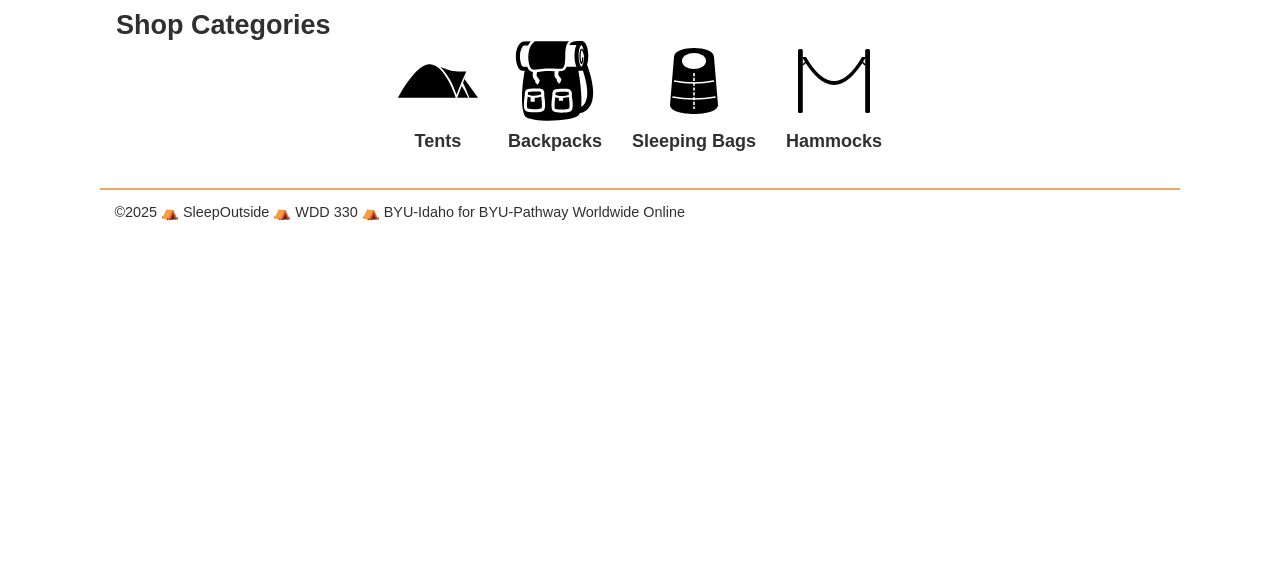
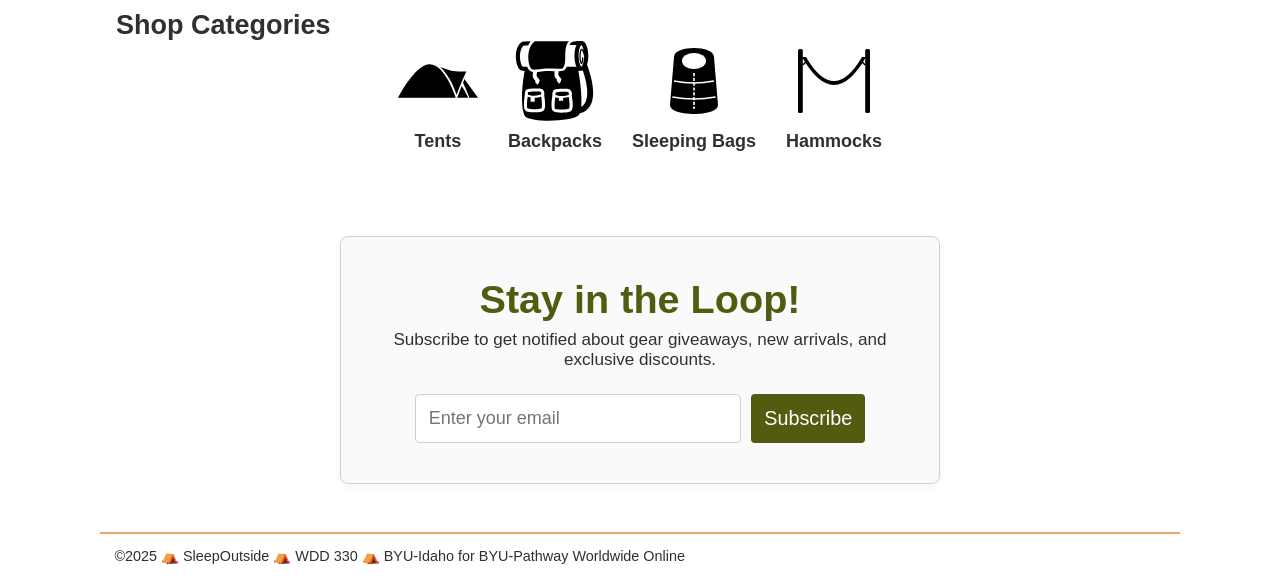
Before and after one commit to davidjared123/WDD330-Project, a website built with Vite: page src/index.html in a window 1280 px wide. Shown: the part 544-1123 px from the top of the page. Before the commit the page ends 800 px from the top, so only its background shows below. Built offline with nearby package versions, Linux system fonts and the light colour scheme.

Commit message:
Option B: Newsletter sign up box on the homepage

```diff
--- a/src/css/style.css
+++ b/src/css/style.css
@@ -506,3 +506,68 @@ footer {
   75% { transform: scale(1.1) rotate(-3deg); }
   100% { transform: scale(1) rotate(0deg); }
 }
+
+/* Newsletter signup styling */
+.newsletter-signup {
+  background-color: #fafafa;
+  border: 1px solid var(--light-grey);
+  border-radius: 8px;
+  padding: 2.5rem 1.5rem;
+  margin: 3rem auto;
+  max-width: 600px;
+  text-align: center;
+  box-shadow: 0 4px 12px rgba(0, 0, 0, 0.04);
+}
+
+.newsletter-signup h2 {
+  font-family: var(--font-headline);
+  font-size: 2.2em;
+  margin-bottom: 0.5rem;
+  color: var(--secondary-color);
+}
+
+.newsletter-signup p {
+  color: var(--dark-grey);
+  font-size: 0.95em;
+  margin-bottom: 1.5rem;
+  padding: 0;
+}
+
+#newsletter-form {
+  display: flex;
+  flex-direction: column;
+  gap: 10px;
+  max-width: 450px;
+  margin: 0 auto;
+}
+
+#newsletter-email {
+  padding: 0.8rem;
+  border: 1px solid var(--light-grey);
+  border-radius: 4px;
+  font-size: 1em;
+  width: 100%;
+}
+
+#newsletter-email:focus {
+  border-color: var(--secondary-color);
+  box-shadow: 0 0 0 3px rgba(82, 91, 15, 0.15);
+  outline: none;
+}
+
+.newsletter-signup button {
+  width: 100%;
+  padding: 0.8rem;
+  font-size: 1.1em;
+  border-radius: 4px;
+  margin: 0;
+}
+
+@media screen and (min-width: 500px) {
+  #newsletter-form {
+    flex-direction: row;
+  }
+  .newsletter-signup button {
+    width: auto;
+  }
+}
--- a/src/index.html
+++ b/src/index.html
@@ -58,6 +58,15 @@
           </li>
         </ul>
       </section>
+
+      <section class="newsletter-signup">
+        <h2>Stay in the Loop!</h2>
+        <p>Subscribe to get notified about gear giveaways, new arrivals, and exclusive discounts.</p>
+        <form id="newsletter-form">
+          <input type="email" id="newsletter-email" name="email" placeholder="Enter your email" required />
+          <button type="submit">Subscribe</button>
+        </form>
+      </section>
     </main>
     <footer id="main-footer"></footer>
   </body>
--- a/src/js/main.js
+++ b/src/js/main.js
@@ -1,7 +1,17 @@
 import Alert from './Alert.js';
-import { loadHeaderFooter } from './utils.mjs';
+import { loadHeaderFooter, alertMessage } from './utils.mjs';
 
 loadHeaderFooter();
 
+const newsletterForm = document.getElementById('newsletter-form');
+if (newsletterForm) {
+  newsletterForm.addEventListener('submit', (e) => {
+    e.preventDefault();
+    const emailInput = document.getElementById('newsletter-email');
+    alertMessage(`Thank you for subscribing with ${emailInput.value}!`, false);
+    newsletterForm.reset();
+  });
+}
+
 const alert = new Alert();
 alert.init();
```
